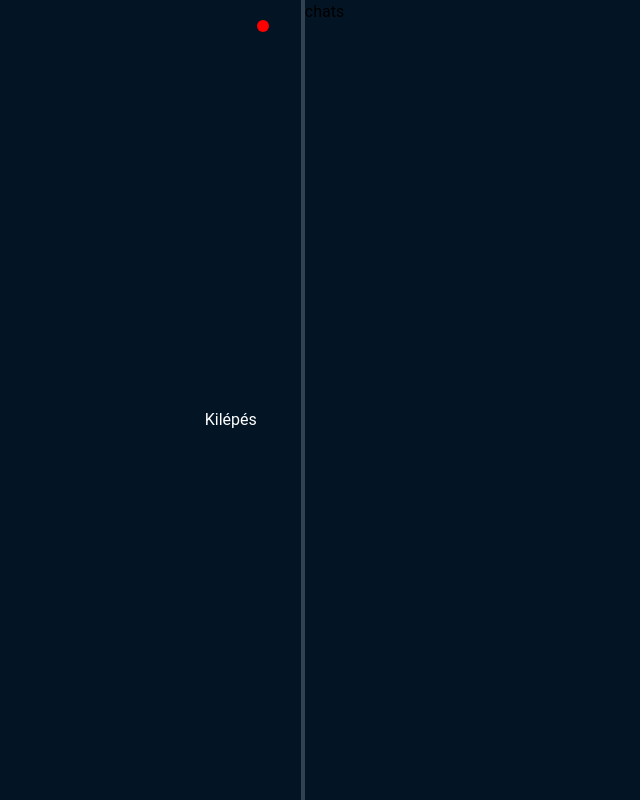
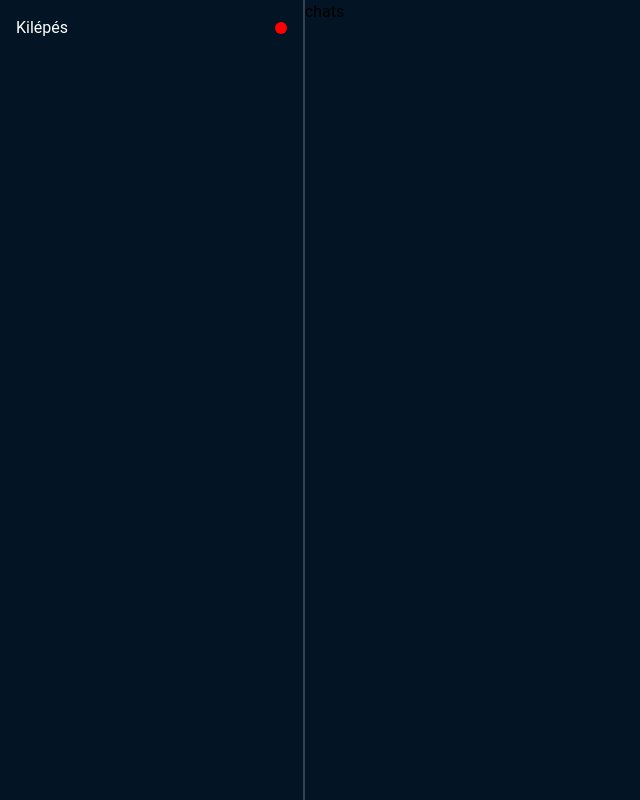
Before and after one commit to lucienruppert/messenger-clone, an Angular app in the folder frontend/: page /dashboard/sidebar in a window 1280 px wide. Shown: the whole page, without its empty margins (0-640 px from the left). Built offline with nearby package versions, Linux system fonts and the light colour scheme; sample sign-in values are in the browser's storage.

Commit message:
restyle sidebar

```diff
--- a/frontend/src/app/components/dashboard-components/sidebar/sidebar.component.css
+++ b/frontend/src/app/components/dashboard-components/sidebar/sidebar.component.css
@@ -3,6 +3,10 @@
   width: 400px;
 }
 
-div {
+/* * {
+  @apply border-2 border-red-400;
+} */
+
+main {
   @apply border-r-2 h-full border-slate-700;
 }
--- a/frontend/src/app/components/dashboard-components/sidebar/sidebar.component.html
+++ b/frontend/src/app/components/dashboard-components/sidebar/sidebar.component.html
@@ -1,11 +1,11 @@
-<div>
-  <div class="p-5 flex justify-end">
-    <button (click)="logout()" class="logout mt-10">Kilépés</button>
+<main>
+  <div class="flex flex-row p-4 items-center justify-between">
+    <button mat-button (click)="logout()">Kilépés</button>
     <span
-      class="flex w-3 h-3 me-3 rounded-full"
+      class="flex w-3 h-3 rounded-full"
       [ngStyle]="{
         'background-color': (isConnected$ | async) ? 'green' : 'red',
       }"
     ></span>
   </div>
-</div>
+</main>
```
Also changed, not shown: 1 other file (tests, documents, lock files or other folders).
